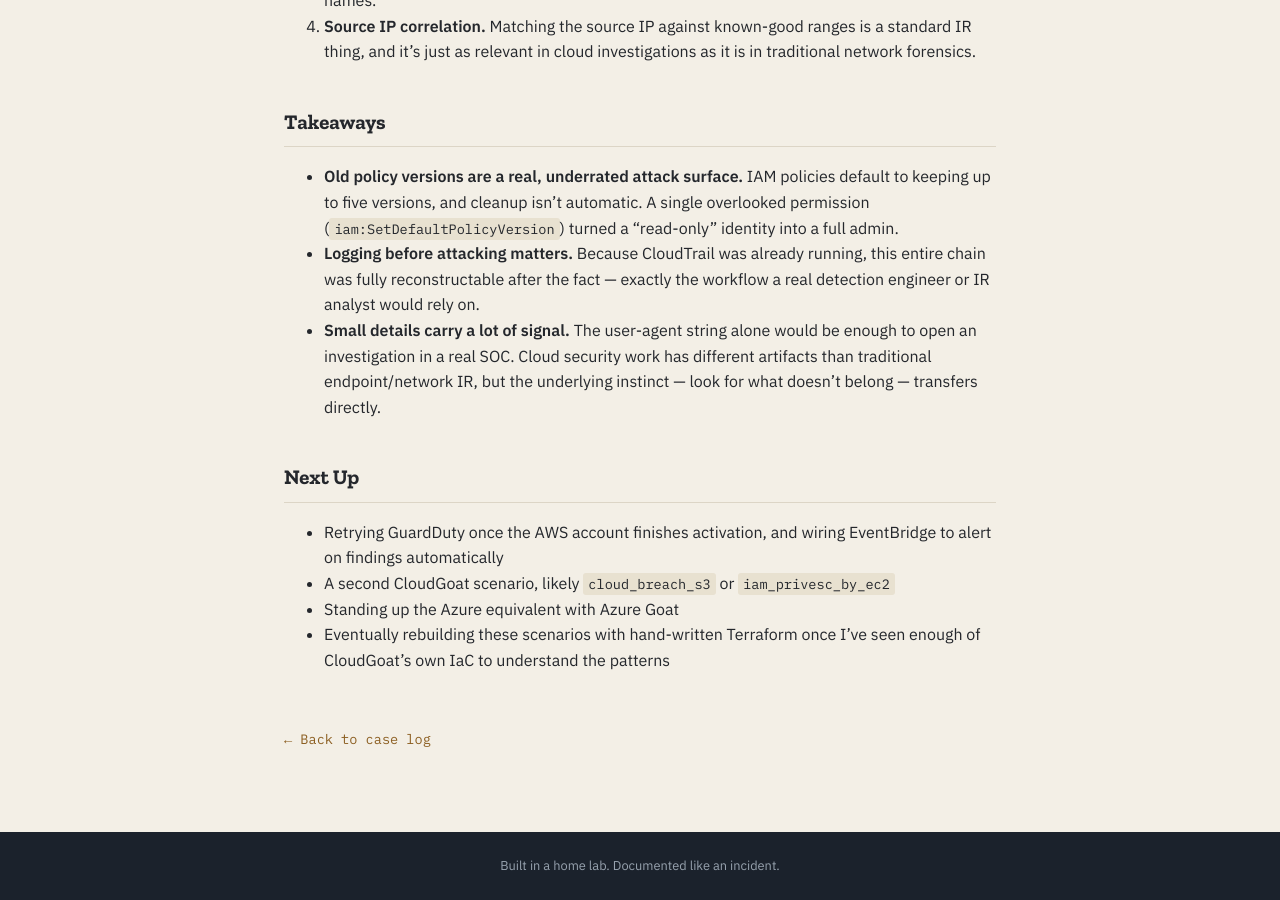
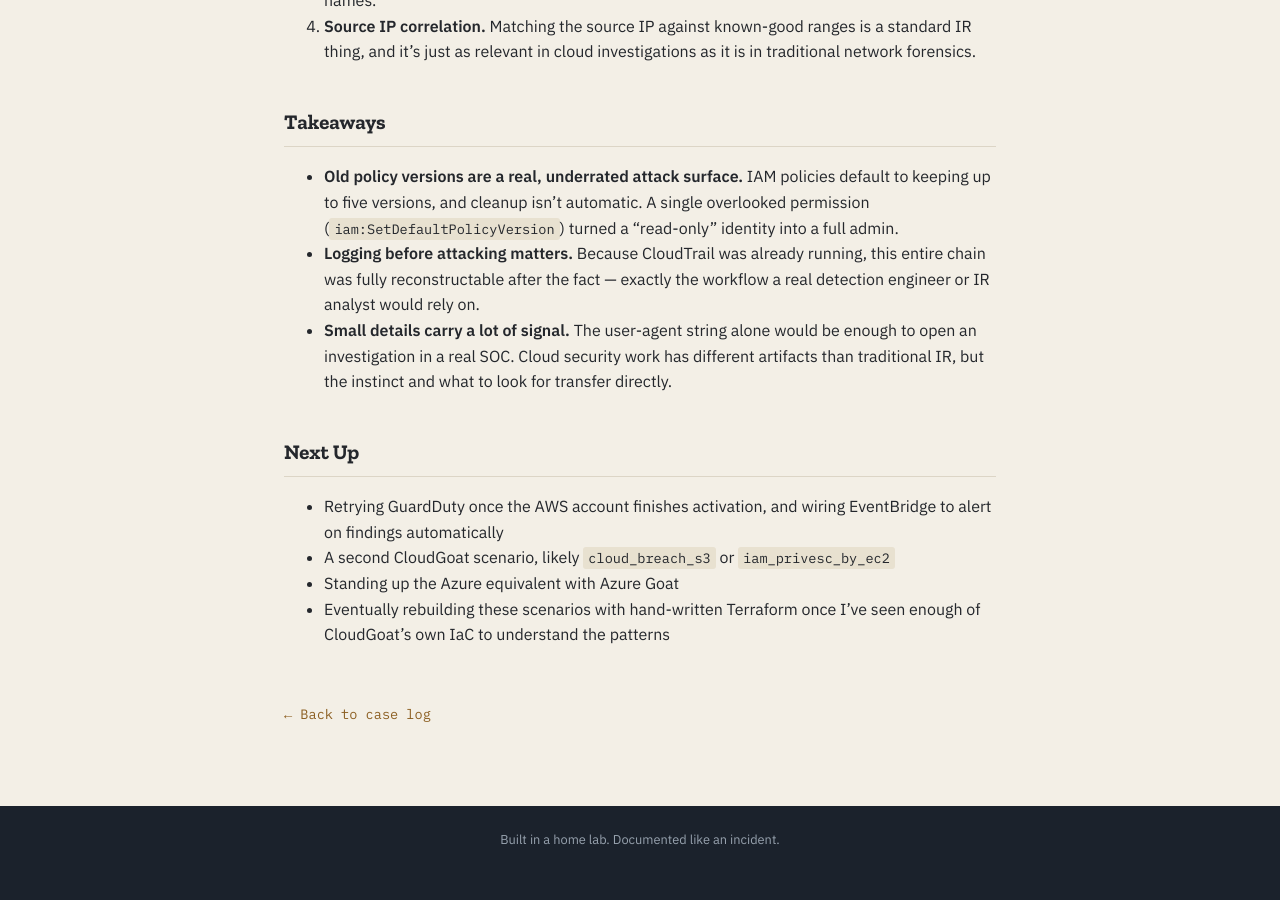
Before and after one commit to J0xn1/j0xn1.github.io, a Jekyll site: the page built from _posts/2026-09-11-iam-privesc-writeup.md, in a window 1280 px wide and 900 px high, scrolled down 2684 px. Built offline with Jekyll 4.4.1, drawn with Linux system fonts in a browser that asks for light colours; after the commit the page ends 3559 px from its top, so only the background shows below that.

Commit message:
Update 2026-09-11-iam-privesc-writeup.md

```diff
--- a/_posts/2026-09-11-iam-privesc-writeup.md
+++ b/_posts/2026-09-11-iam-privesc-writeup.md
@@ -88,7 +88,7 @@ This is the order I'd flag them in a real investigation:
 
 - **Old policy versions are a real, underrated attack surface.** IAM policies default to keeping up to five versions, and cleanup isn't automatic. A single overlooked permission (`iam:SetDefaultPolicyVersion`) turned a "read-only" identity into a full admin.
 - **Logging before attacking matters.** Because CloudTrail was already running, this entire chain was fully reconstructable after the fact — exactly the workflow a real detection engineer or IR analyst would rely on.
-- **Small details carry a lot of signal.** The user-agent string alone would be enough to open an investigation in a real SOC. Cloud security work has different artifacts than traditional endpoint/network IR, but the underlying instinct — look for what doesn't belong — transfers directly.
+- **Small details carry a lot of signal.** The user-agent string alone would be enough to open an investigation in a real SOC. Cloud security work has different artifacts than traditional IR, but the instinct and what to look for transfer directly.
 
 ## Next Up
 
```
